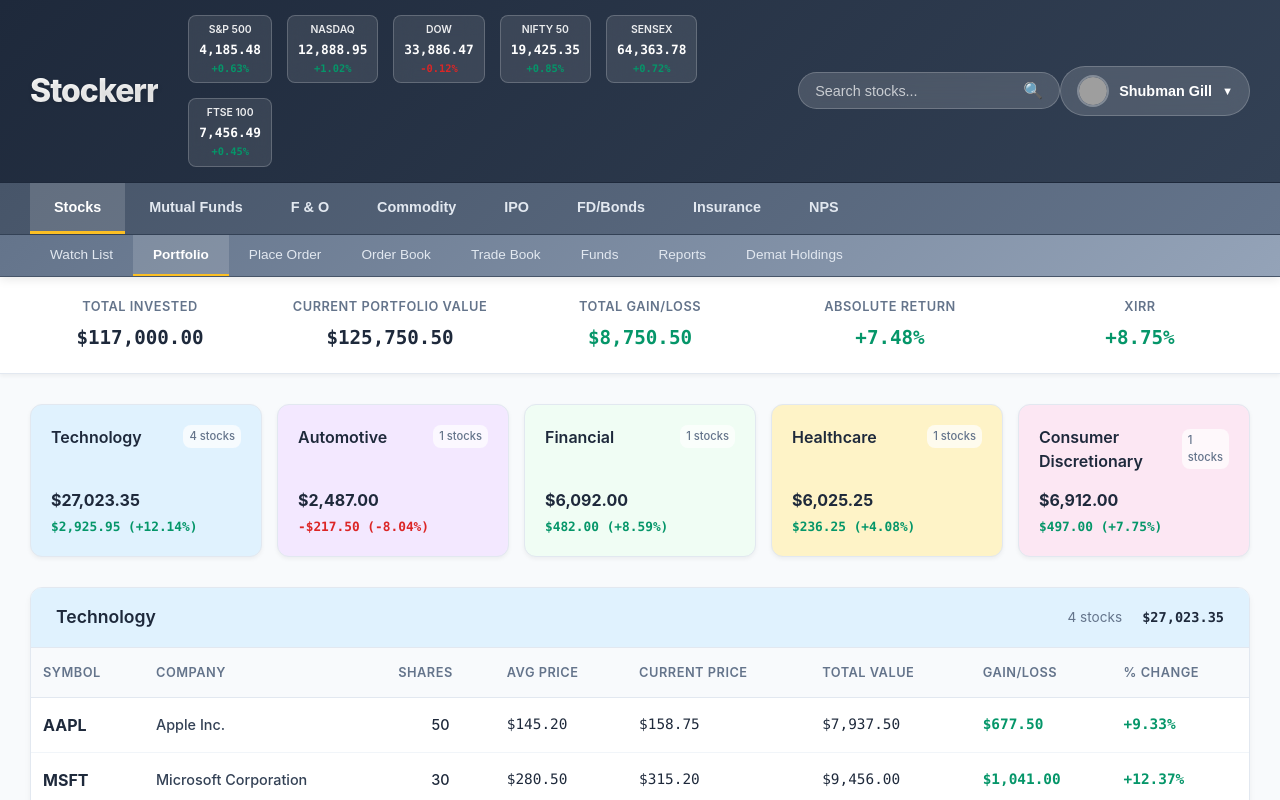
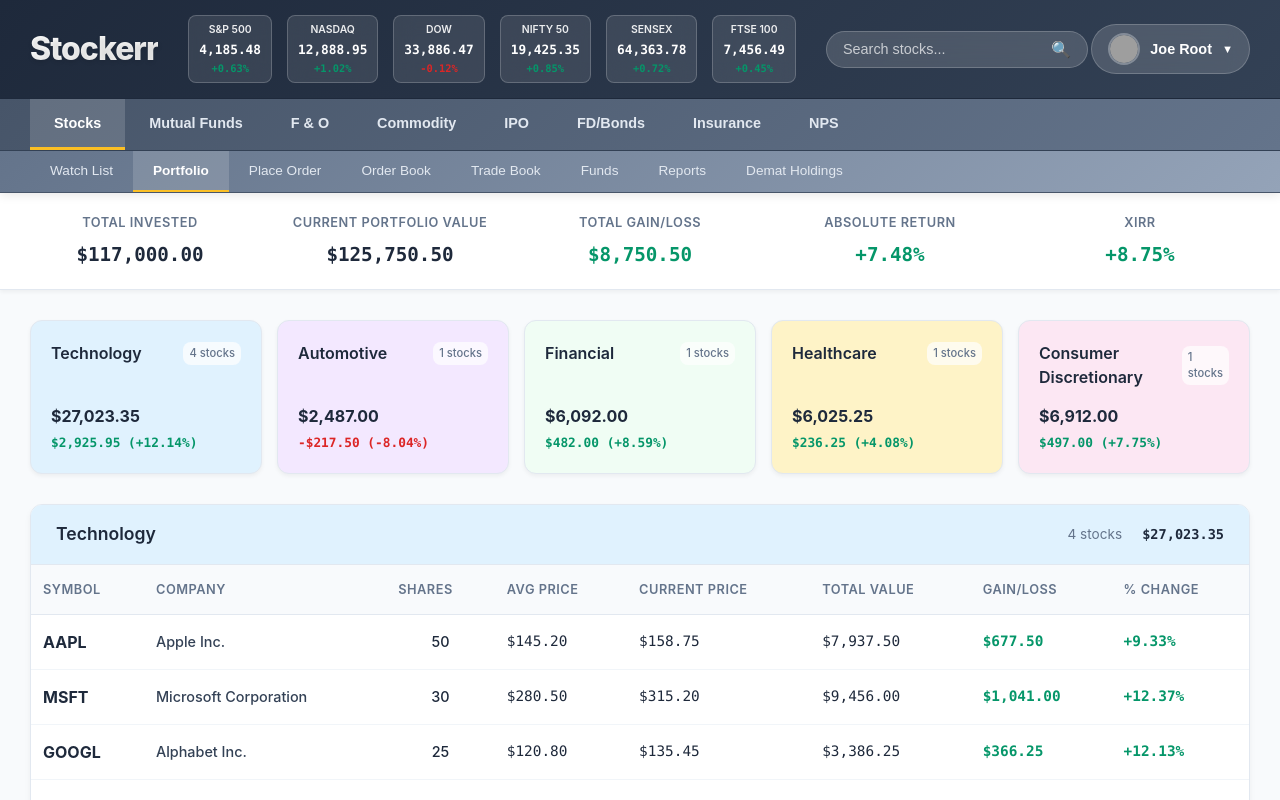
Before and after one commit to shanmitha555/stocker_UI, a React (Vite) app: page / in a window 1280 px wide. Shown: the top 800 px of the page. Built offline with nearby package versions, Linux system fonts and the light colour scheme; grey boxes are pictures that could not be loaded.

Commit message:
Joe Root change

```diff
--- a/src/App.jsx
+++ b/src/App.jsx
@@ -4,8 +4,8 @@
 // Sample portfolio data for Joe Root
 const portfolioData = {
   user: {
-    name: 'Shubman Gill',
-    email: 'shubman.gill@example.com',
+    name: 'Joe Root',
+    email: 'joe.root@example.com',
     totalValue: 125750.50,
     totalGain: 8750.50,
     gainPercentage: 7.48
```
